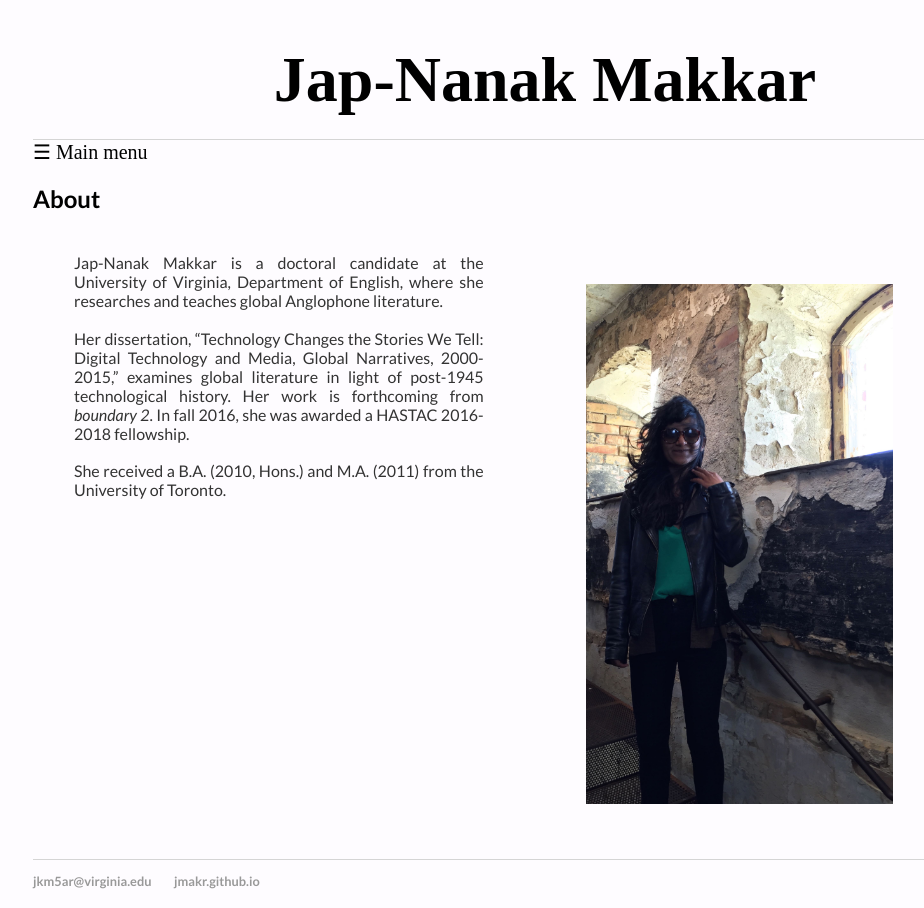
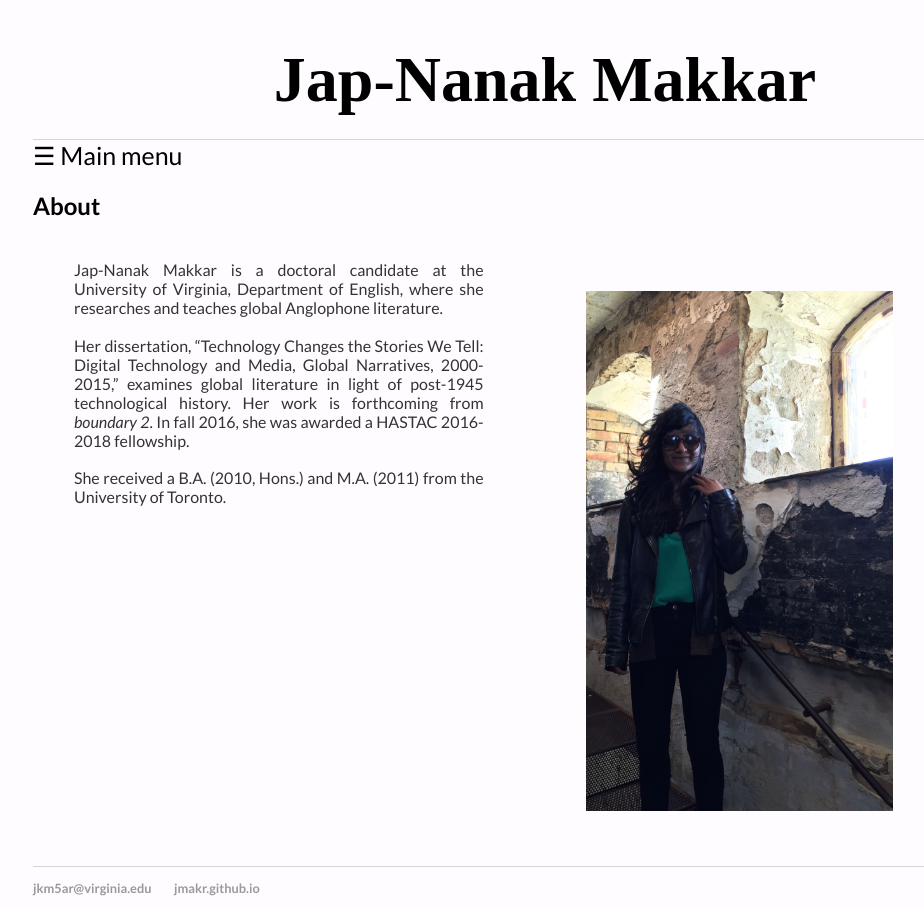
Before and after one commit to jmakr/jmakr.github.io, a Jekyll site: the page built from index.html, in a window 1280 px wide. Shown: the whole page, without its empty margins (95-1019 px from the left). Built offline with Jekyll 4.4.1, drawn with Linux system fonts in a browser that asks for light colours.

Commit message:
Update default.html

```diff
--- a/_layouts/default.html
+++ b/_layouts/default.html
@@ -90,7 +90,7 @@
 			</div>
 
 			<div id="main">
-			  <span style="font-size:20px;cursor:pointer" onclick="openNav()">&#9776; Main menu</span>
+			  <span style="font-size:25px;font-family:Lato" onclick="openNav()">&#9776; Main menu</span>
 
 
 			</div>
```
